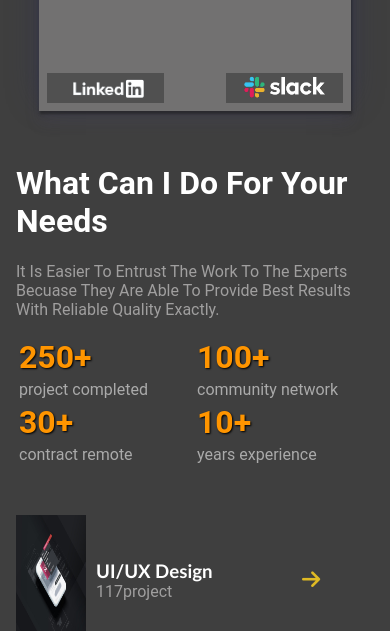
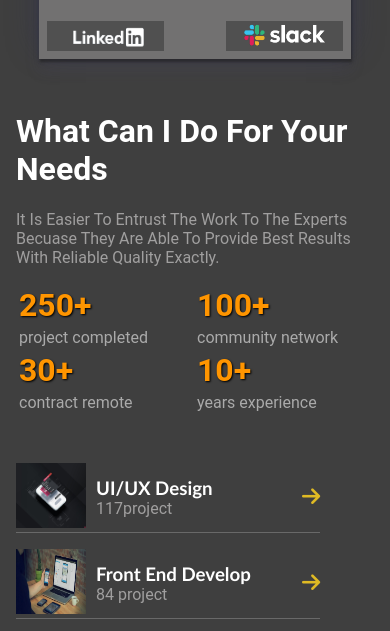
Before and after one commit to AbdulMoiz34/Portfolio, a plain HTML site: page index.html in a window 390 px wide. Shown: the part 724-1355 px from the top of the page. Drawn offline with Linux system fonts and the light colour scheme; files whose address does not match are found by name.

Commit message:
Updated
some Editing..

```diff
--- a/style/resp.css
+++ b/style/resp.css
@@ -80,6 +80,7 @@
         flex-direction: column;
         bottom: 2em;
         min-height: 80px;
+        max-height: 100px;
         align-items: flex-start;
     }
 
@@ -144,6 +145,7 @@
     div.cards img {
         min-width: 70px;
         min-height: 50px;
+        max-height: 65px;
         margin: 0;
     }
 
--- a/style/style.css
+++ b/style/style.css
@@ -401,7 +401,7 @@ div.cards-two-1:hover .icon {
 
 div.cards-two-1:hover .paragraph p {
     color: black;
-    }
+}
 
 /*              card 2               */
 div.cards-two-2 {
```
